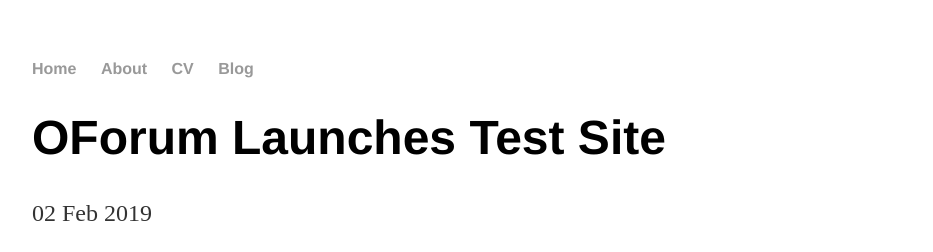
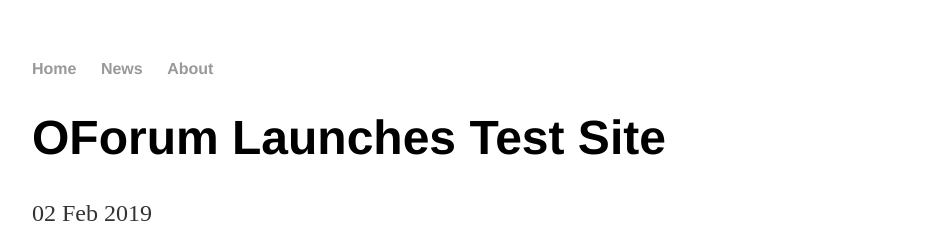
Before and after one commit to oforum/oforum.github.io, a Jekyll site: the page built from _posts/2019-02-02-launching-alpha-website.md, in a window 1280 px wide. Shown: the top 252 px of the page, without its empty margins (160-1093 px from the left). Built offline with Jekyll 4.4.1, drawn with Linux system fonts in a browser that asks for light colours.

Commit message:
blog to news, remove CV link

```diff
--- a/_layouts/default.html
+++ b/_layouts/default.html
@@ -9,9 +9,8 @@
 			<nav>
 	    		<ul>
 	        		<li><a href="/">Home</a></li>
+				<li><a href="/news/">News</a></li>
 		        	<li><a href="/about">About</a></li>
-	        		<li><a href="/cv">CV</a></li>
-	        		<li><a href="/blog/">Blog</a></li>
 	    		</ul>
 			</nav>
 			<div class="container">
@@ -21,7 +20,7 @@
 			</div><!-- /.container -->
 			<footer>
 	    		<ul>
-	        		<li><a href="https://omradesforeningenforum.se">old site</a></li>
+	        		<li><a href="http://www.omradesforeningenforum.se/">old site</a></li>
         		  <li><a href="https://github.com/oforum">github.com/oforum</a></li>
 				</ul>
 			</footer>
```
